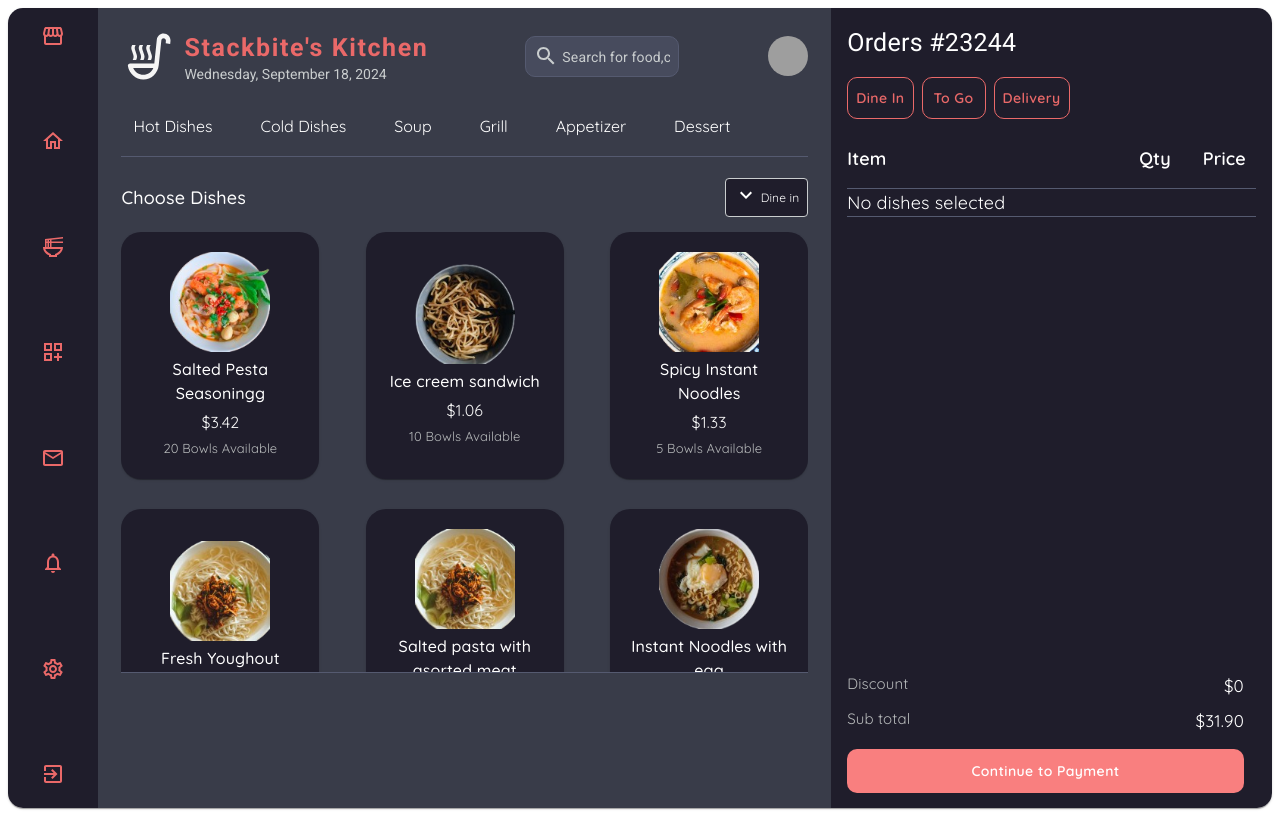
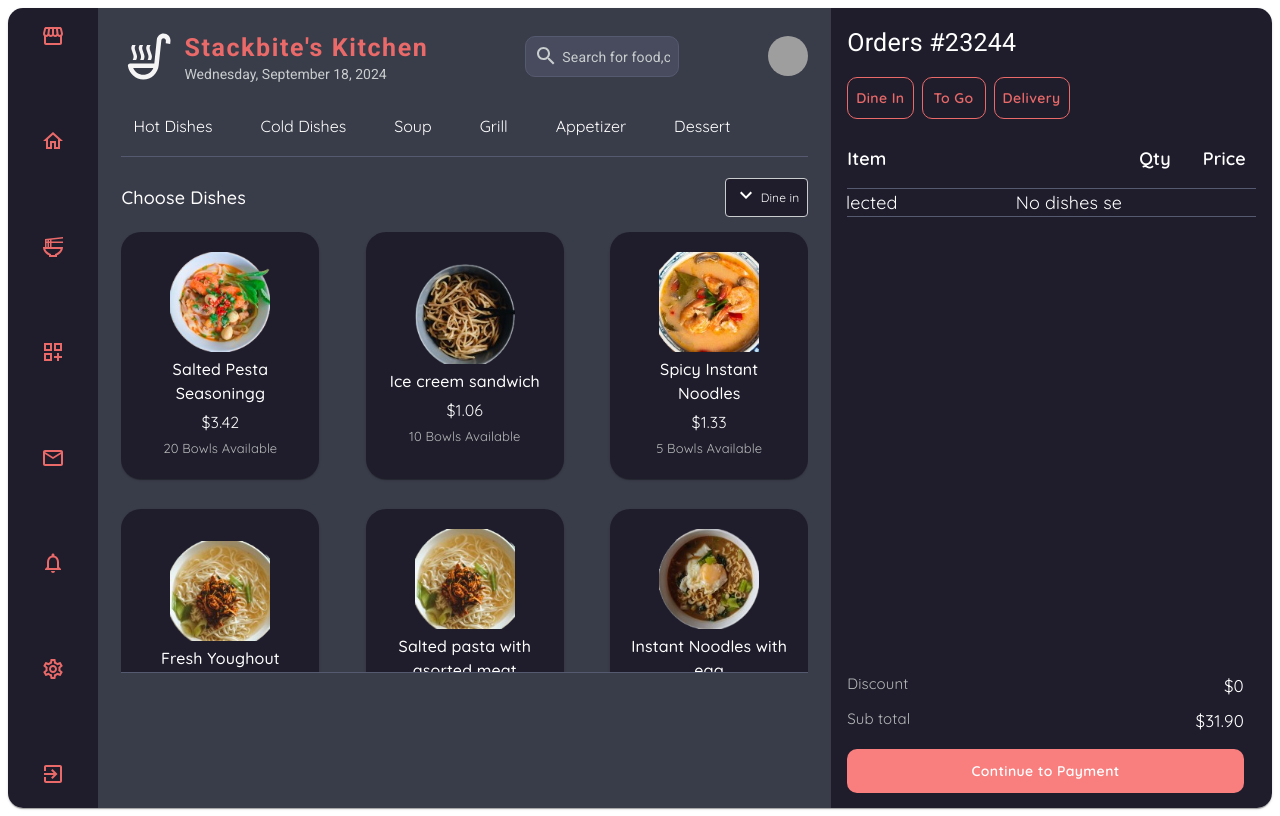
Before and after one commit to A-Richdom/FOOD-ORDERING-WEBITE, a React (Vite) app: page / in a window 1280 px wide. Built offline with nearby package versions, Linux system fonts and the light colour scheme; grey boxes are pictures that could not be loaded.

Commit message:
Add marquee with spacing and hover pause in React for smoother text transitions

```diff
--- a/package.json
+++ b/package.json
@@ -20,6 +20,7 @@
     "@stripe/stripe-js": "^4.5.0",
     "react": "^18.3.1",
     "react-dom": "^18.3.1",
+    "react-fast-marquee": "^1.6.5",
     "react-redux": "^9.1.2",
     "react-router-dom": "^6.23.1",
     "redux-persist": "^6.0.0",
--- a/src/Components/DishesOrdering.jsx
+++ b/src/Components/DishesOrdering.jsx
@@ -4,6 +4,7 @@ import { TableContainer, Table, TableHead, TableRow, TableCell, TableBody, Typog
 import DeleteOutlineOutlinedIcon from '@mui/icons-material/DeleteOutlineOutlined';
 import { useSelector } from 'react-redux';
 import { deSelectDish } from './FEATURES/DishesSlice';
+import Marquee from 'react-fast-marquee';
 
 
 
@@ -306,9 +307,11 @@ const DishesOrdering = ({ dishes, selectedDishes, handleTextboxChange, handleDis
                                 </React.Fragment>
                             ))
                         ) : (
-                            <Typography sx={{
-                                color: 'white', fontFamily: 'Quicksand', fontSize: '18px'
-                            }}> No dishes selected </Typography>)} </TableBodyStyled> </StyledTable> </StyledTableContainer>
+
+                                <Marquee speed={70} gradient={false} pauseOnHover={true}>
+                                    <Typography sx={{ color: 'white', fontFamily: 'Quicksand', fontSize: '18px', paddingRight: '20px', }}>No dishes selected</Typography>
+                                </Marquee>
+                        )} </TableBodyStyled> </StyledTable> </StyledTableContainer>
         </DishOrdering>
     )
 }
```
Also changed, not shown: 1 other file (tests, documents, lock files or other folders).
